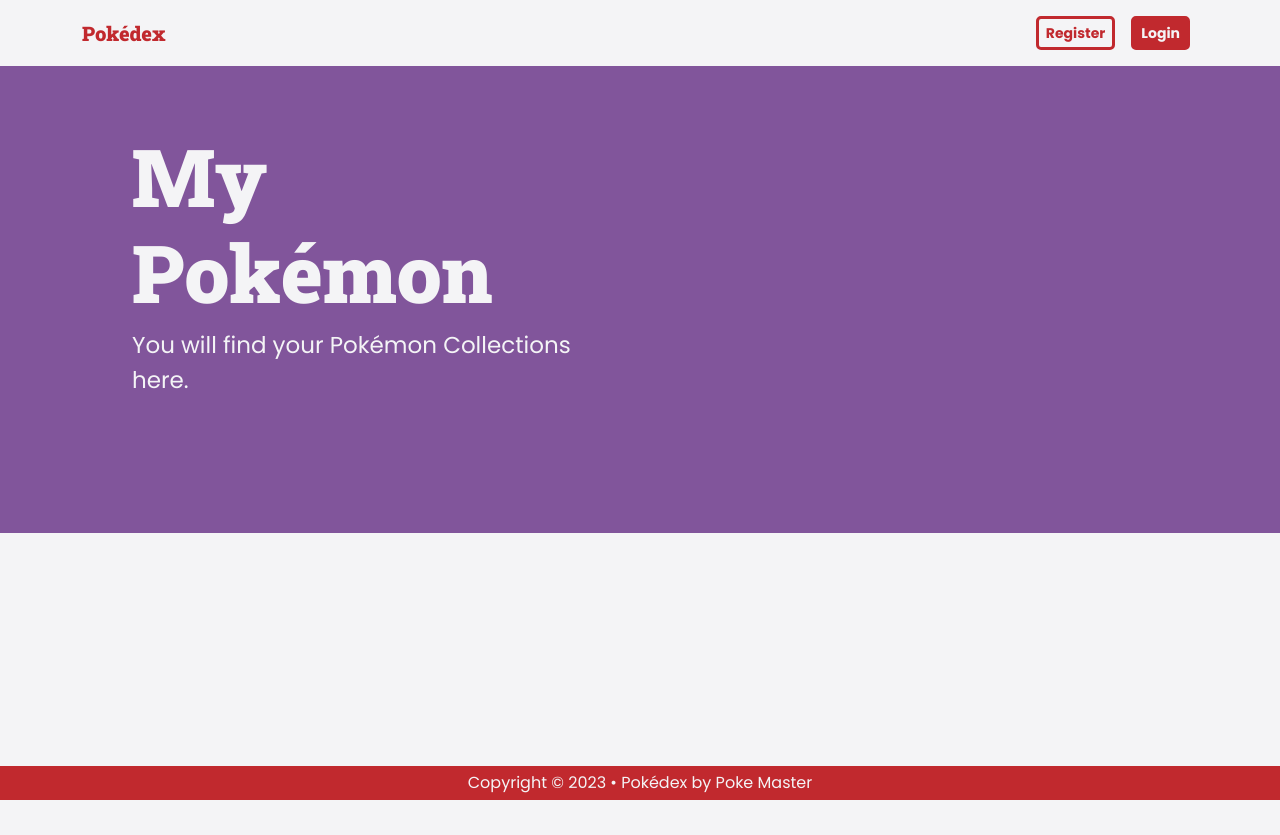
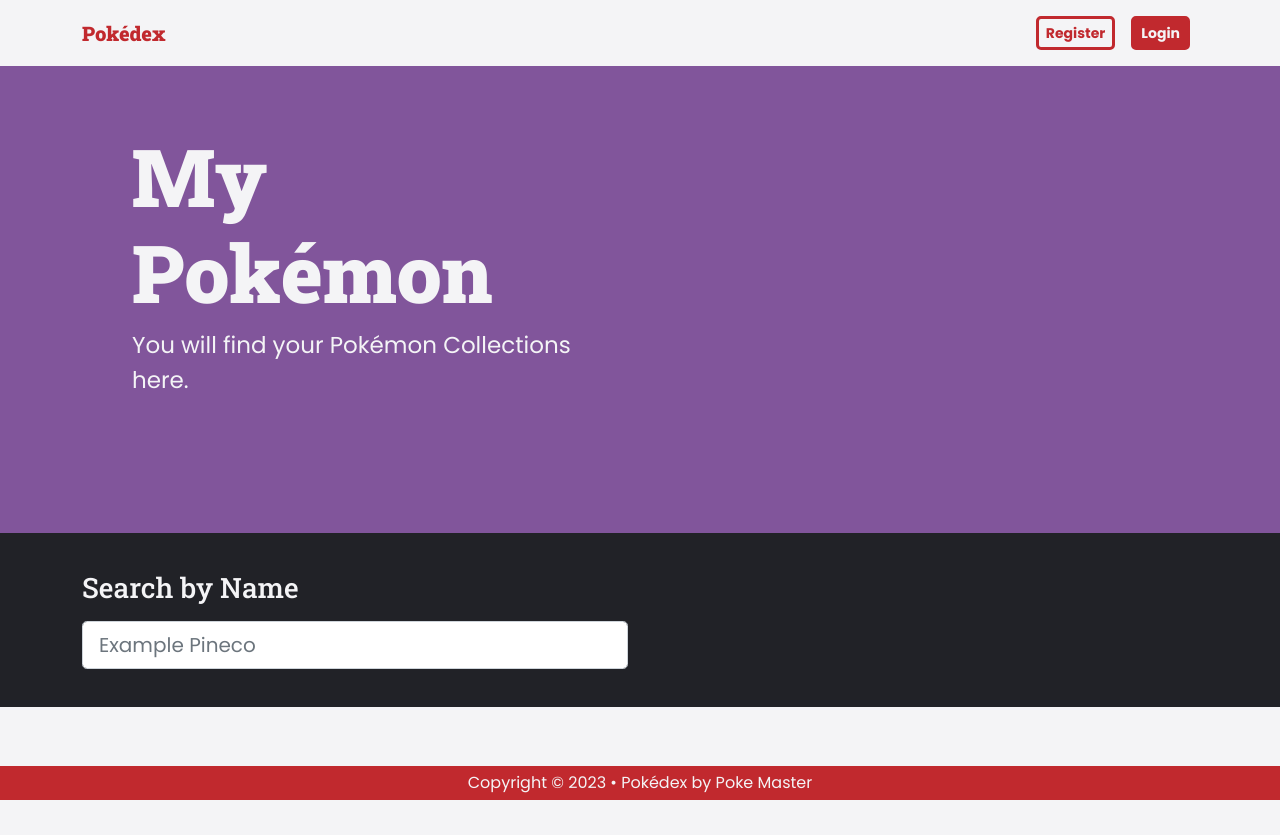
Before and after one commit to mohammedazez/pokemaster-client, a React (Create React App) app: page /pokemonfavorite in a window 1280 px wide. Before the commit the page ends 800 px from the top, so only its background shows below. Built offline with nearby package versions, Linux system fonts and the light colour scheme.

Commit message:
add search by name

```diff
--- a/src/pages/PokemonFavorite.jsx
+++ b/src/pages/PokemonFavorite.jsx
@@ -1,4 +1,4 @@
-import React, { useEffect } from "react";
+import React, { useEffect, useState } from "react";
 import { useSelector, useDispatch } from "react-redux";
 import pokemonAction from "../redux/actions/pokemonActions";
 import { setUpdatePokemonAction } from "../redux/actions/pokemonActions";
@@ -7,6 +7,7 @@
 
 const PokemonFavorite = () => {
   const dispatch = useDispatch();
+  const [search, setSearch] = useState("");
 
   const pokemon = useSelector((state) => state.pokemon.dataPokemonFavorite);
   useEffect(() => {
@@ -40,6 +41,10 @@
         window.location.reload();
       }
     });
+  };
+
+  const handleSearch = (e) => {
+    setSearch(e.target.value);
   };
 
   const Button = styled.button`
@@ -76,11 +81,38 @@
         </div>
       </div>
 
+      <div className="container-fluid src-container">
+        <div className="container">
+          <div className="row">
+            <div className="col-md-6">
+              <label htmlFor="frm-search" className="form-label src-label">
+                <h3>Search by Name </h3>
+              </label>
+              <input
+                className="form-control form-control-lg"
+                id="frm-search"
+                type="text"
+                placeholder="Example Pineco"
+                onChange={handleSearch}
+              />
+            </div>
+          </div>
+        </div>
+      </div>
+
       <div className="container-fluid crd-container">
         <div className="container">
           <div className="row">
             {pokemon.data &&
-              pokemon.data.map((item, index) => {
+              pokemon.data
+                .filter((item) => {
+                  return item === ""
+                    ? item
+                    : item.pokemon_name
+                        .toLowerCase()
+                        .includes(search.toLowerCase());
+                })
+                .map((item, index) => {
                   return (
                     <div className="col-md crd-col" key={index}>
                       <div
```
Lines whose indentation alone changed are shown as unchanged.
